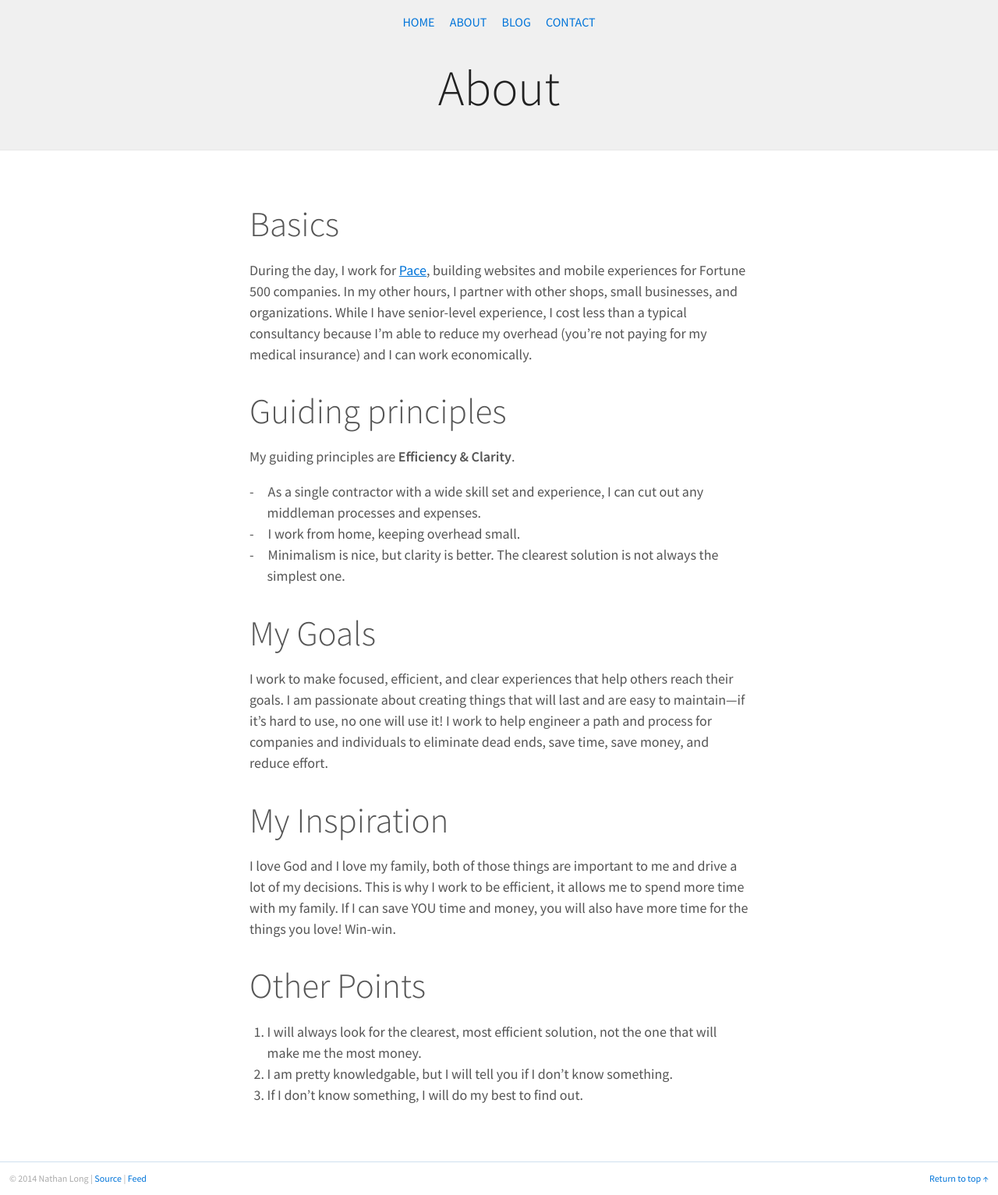
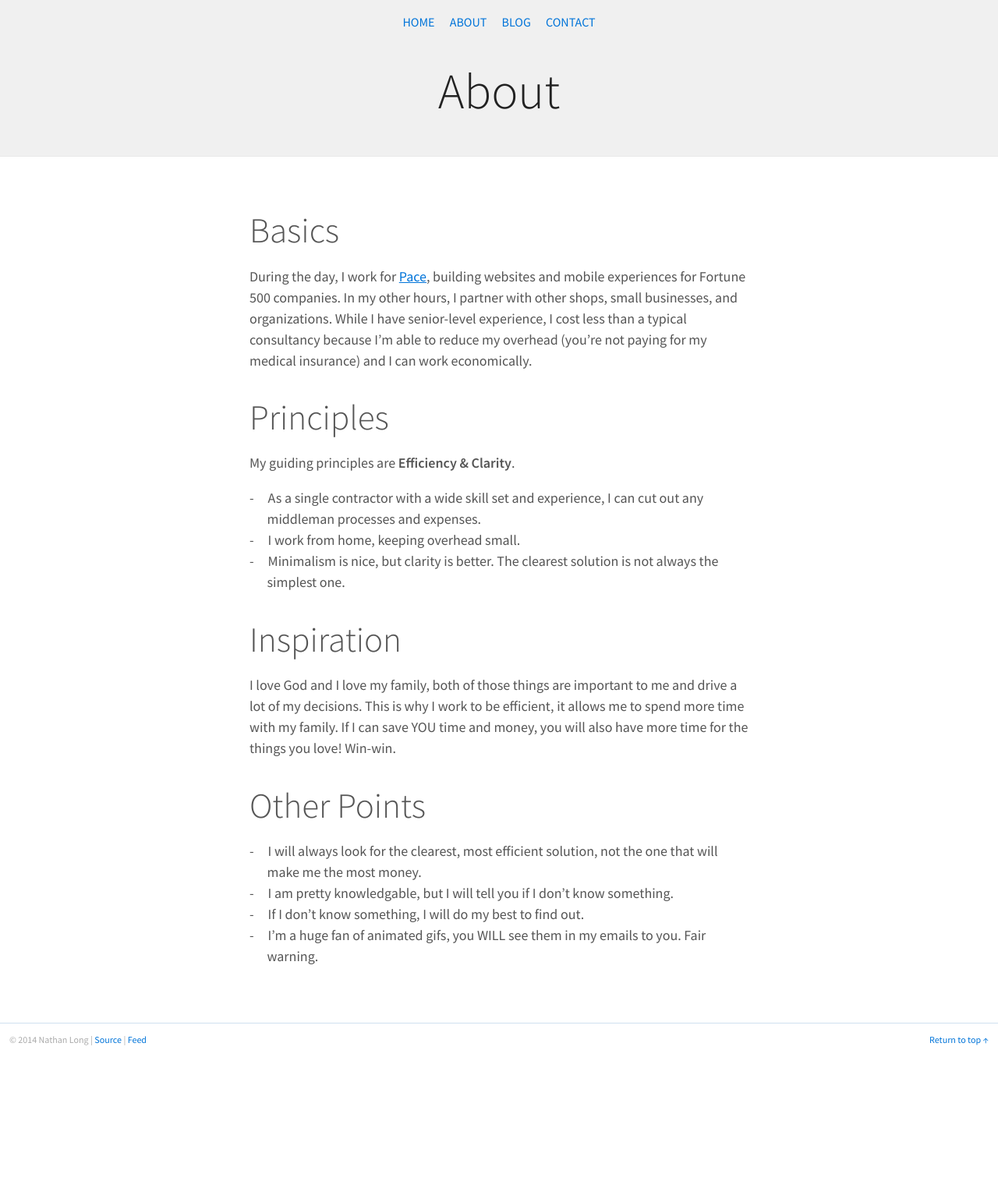
Before and after one commit to nathanlong/nathanlong.github.io, a Jekyll site: the page built from about.md, in a window 1280 px wide. Shown: the whole page at 78% size. Built offline with Jekyll 4.4.1, drawn with Linux system fonts in a browser that asks for light colours; Markdown is read by kramdown in place of the engine named in the settings; after the commit the page ends 1355 px from its top, so only the background shows below that.

Commit message:
added draft folder, modified the about page slightly, fixed a few links, added feedburner

```diff
--- a/_includes/footer.html
+++ b/_includes/footer.html
@@ -1,4 +1,4 @@
 <footer class="footer clearfix">
-  <span class="pull-left">&copy; 2014 Nathan Long | <a href="http://www.github.com/nathanlong/nathanlong.github.io">Source</a> | <a href="{site.url}/feed.xml">Feed</a></span>
+  <span class="pull-left">&copy; 2014 Nathan Long | <a href="http://www.github.com/nathanlong/nathanlong.github.io">Source</a> | <a href="http://feeds.feedburner.com/nathanlong">Feed</a></span>
 <a class="pull-right" href="#">Return to top &uarr;</a>
 </footer>
--- a/_sass/_layout.scss
+++ b/_sass/_layout.scss
@@ -99,7 +99,7 @@
   margin-bottom: 0;
   font-weight: 300;
   font-size: 3em;
-  line-height: 1;
+  line-height: 1.125;
   color: $black;
   z-index: 10;
 
--- a/about.md
+++ b/about.md
@@ -8,7 +8,7 @@ permalink: /about/
 
 During the day, I work for [Pace](http://www.paceco.com), building websites and mobile experiences for Fortune 500 companies. In my other hours, I partner with other shops, small businesses, and organizations. While I have senior-level experience, I cost less than a typical consultancy because I'm able to reduce my overhead (you're not paying for my medical insurance) and I can work economically.
 
-## Guiding principles
+## Principles
 
 My guiding principles are **Efficiency &amp; Clarity**.
 
@@ -16,16 +16,13 @@ My guiding principles are **Efficiency &amp; Clarity**.
 - I work from home, keeping overhead small.
 - Minimalism is nice, but clarity is better. The clearest solution is not always the simplest one.
 
-## My Goals
-
-I work to make focused, efficient, and clear experiences that help others reach their goals. I am passionate about creating things that will last and are easy to maintain—if it's hard to use, no one will use it! I work to help engineer a path and process for companies and individuals to eliminate dead ends, save time, save money, and reduce effort.
-
-## My Inspiration
+## Inspiration
 
 I love God and I love my family, both of those things are important to me and drive a lot of my decisions. This is why I work to be efficient, it allows me to spend more time with my family. If I can save YOU time and money, you will also have more time for the things you love! Win-win.
 
 ## Other Points
 
-1. I will always look for the clearest, most efficient solution, not the one that will make me the most money.
-2. I am pretty knowledgable, but I will tell you if I don't know something.
-3. If I don't know something, I will do my best to find out.
+- I will always look for the clearest, most efficient solution, not the one that will make me the most money.
+- I am pretty knowledgable, but I will tell you if I don't know something.
+- If I don't know something, I will do my best to find out.
+- I'm a huge fan of animated gifs, you WILL see them in my emails to you. Fair warning.
--- a/index.html
+++ b/index.html
@@ -62,7 +62,7 @@ custom_js: canvas
       {% endfor %}
     </ul>
 
-    <a href="#">See the rest &rarr;</a>
+    <a href="/blog/">See the rest &rarr;</a>
   </section>
 
   <hr>
```
Also changed, not shown: _drafts/a-new-process.md (added, +34 -0 lines).
